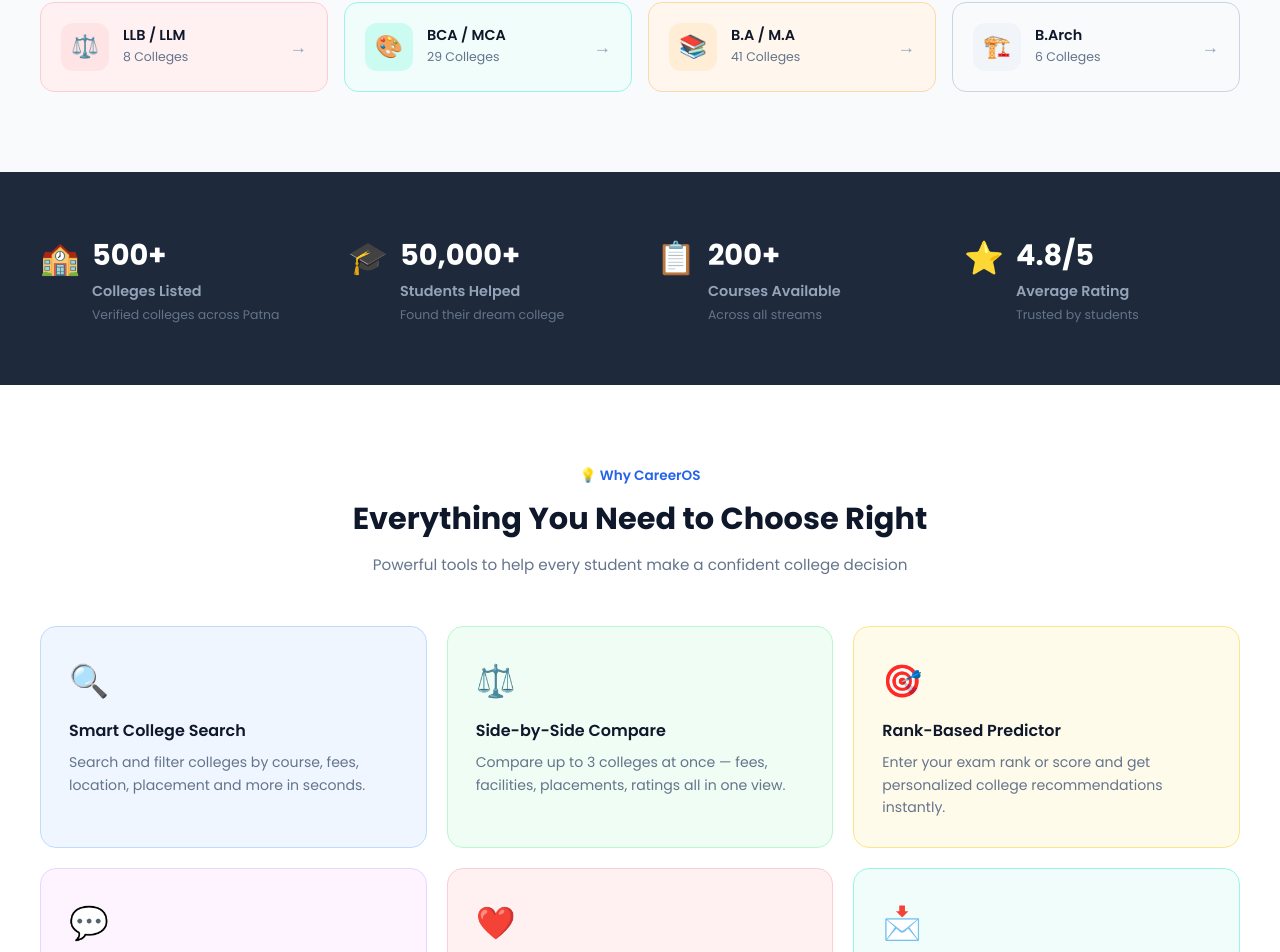
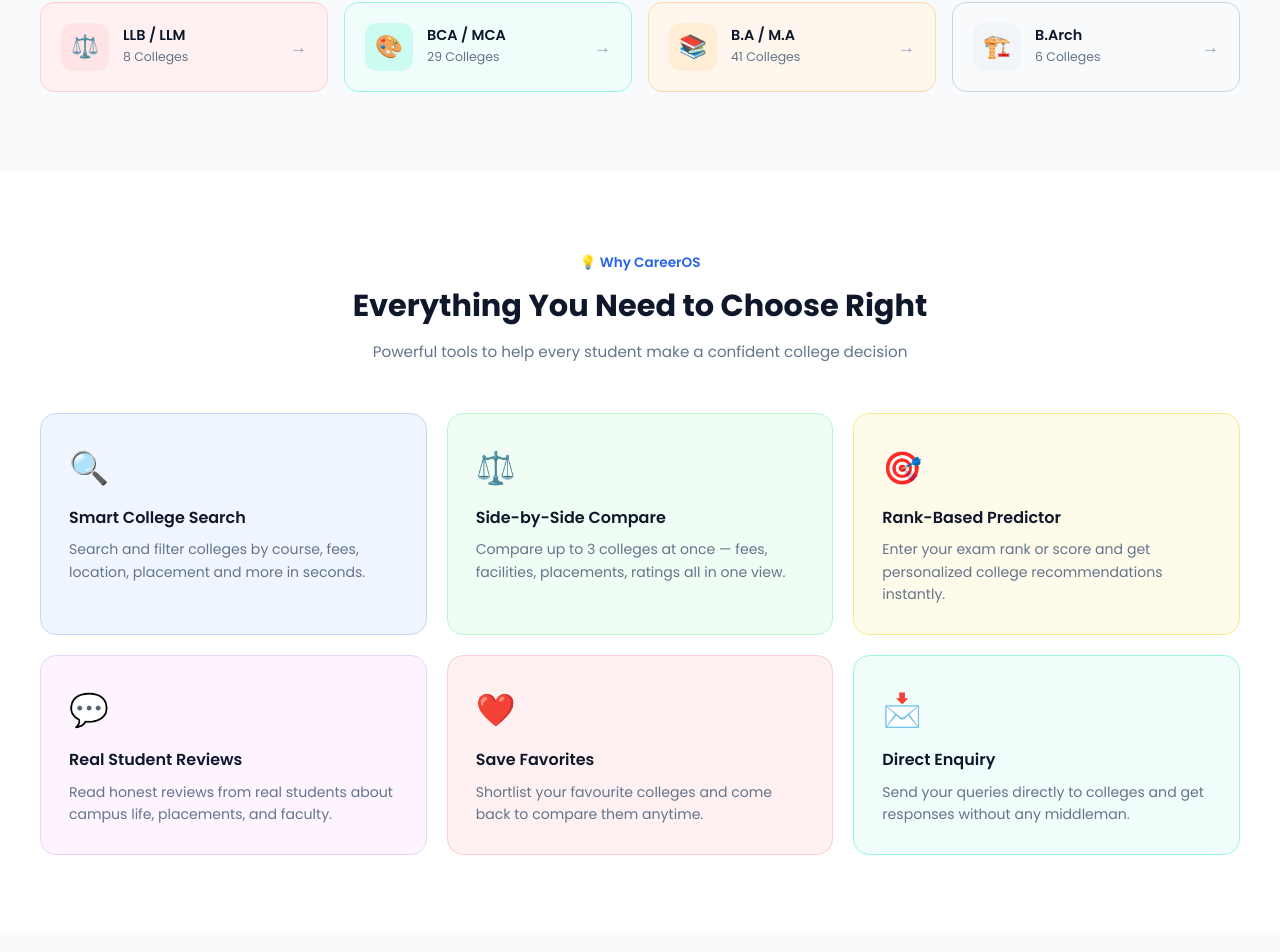
Before and after one commit to princequadai/CareerOS, a React (Vite) app: page / in a window 1280 px wide. Shown: the part 1845-2797 px from the top of the page. Built offline with nearby package versions, Linux system fonts and the light colour scheme.

Commit message:
fix: remove duplicate stats banner from homepage

```diff
--- a/src/components/home/StatsSection.jsx
+++ b/src/components/home/StatsSection.jsx
@@ -1,11 +1,5 @@
 import './StatsSection.css'
 
-const stats = [
-  { icon: '🏫', number: '500+', label: 'Colleges Listed', desc: 'Verified colleges across Patna' },
-  { icon: '🎓', number: '50,000+', label: 'Students Helped', desc: 'Found their dream college' },
-  { icon: '📋', number: '200+', label: 'Courses Available', desc: 'Across all streams' },
-  { icon: '⭐', number: '4.8/5', label: 'Average Rating', desc: 'Trusted by students' },
-]
 
 const features = [
   { icon: '🔍', title: 'Smart College Search', desc: 'Search and filter colleges by course, fees, location, placement and more in seconds.', color: '#eff6ff', border: '#bfdbfe' },
@@ -19,23 +13,6 @@
 const StatsSection = () => {
   return (
     <>
-      {/* Stats Bar */}
-      <section className="stats-bar-section">
-        <div className="stats-container">
-          <div className="stats-grid">
-            {stats.map((stat) => (
-              <div key={stat.label} className="stat-item">
-                <span className="stat-icon">{stat.icon}</span>
-                <div>
-                  <h3 className="stat-number">{stat.number}</h3>
-                  <p className="stat-label">{stat.label}</p>
-                  <p className="stat-desc">{stat.desc}</p>
-                </div>
-              </div>
-            ))}
-          </div>
-        </div>
-      </section>
 
       {/* Why Choose Us */}
       <section className="features-section">
```
